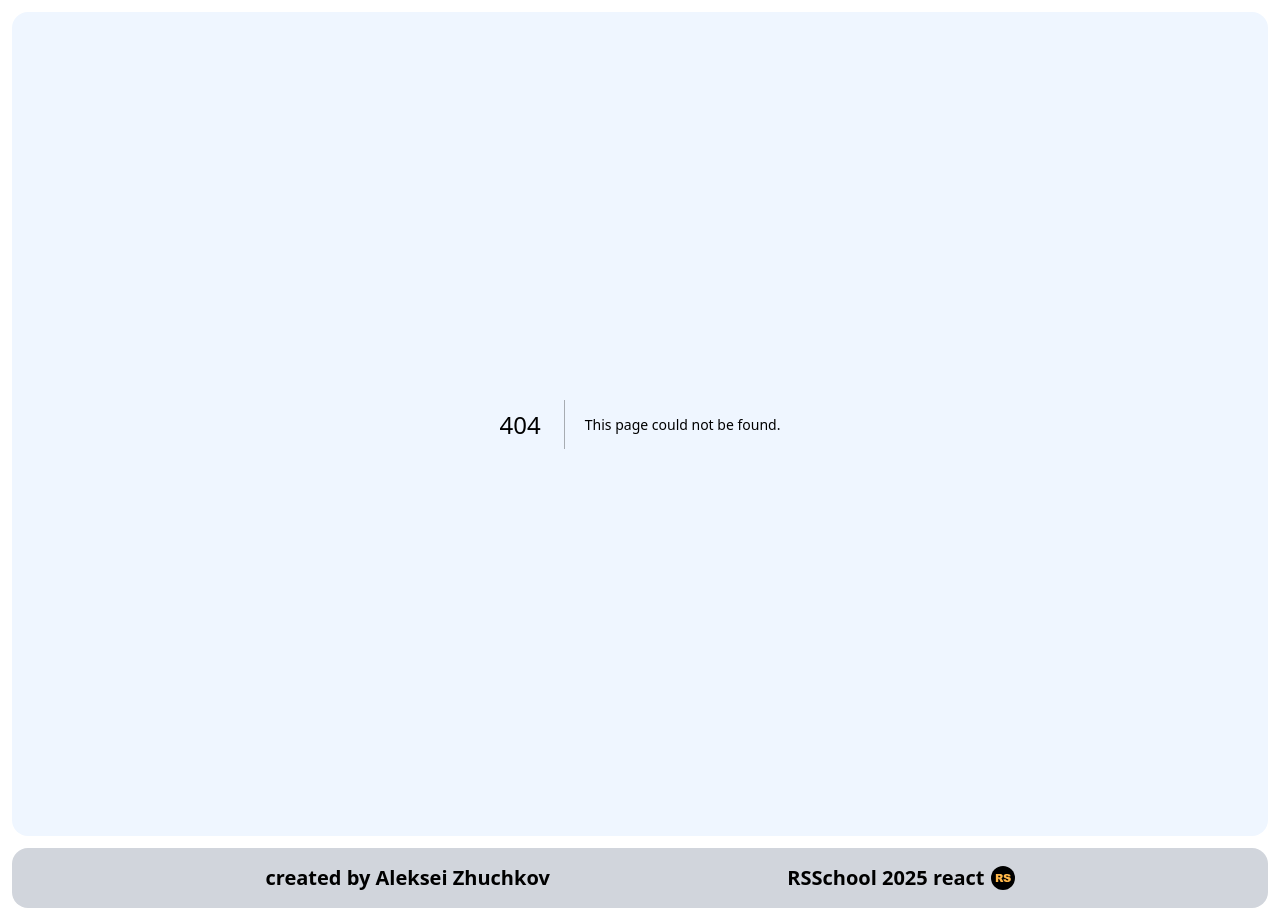
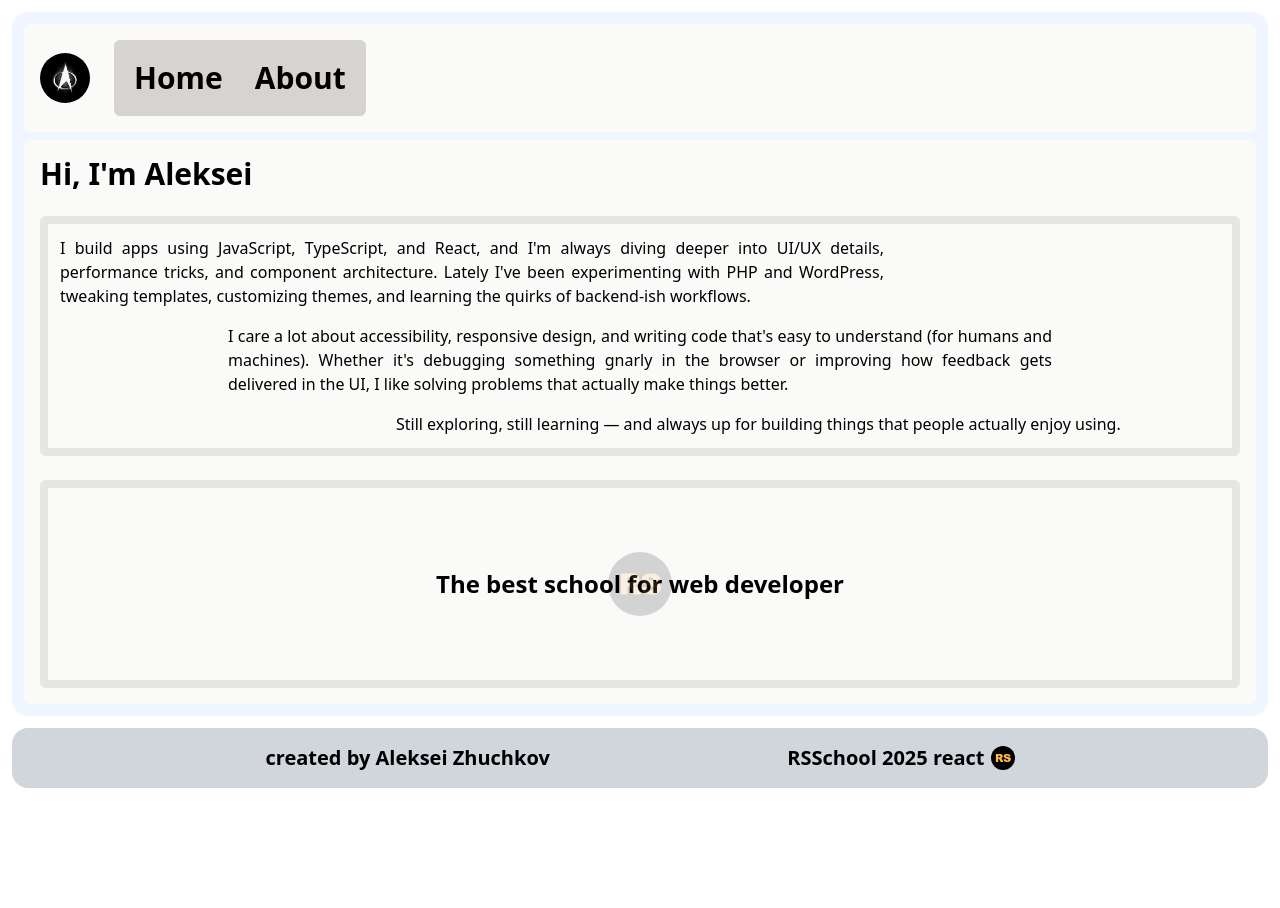
Before and after one commit to kelzerock/rs-react-2025, a Next.js app: page /about in a window 1280 px wide. Before the commit this address had no page. After the commit the page ends 800 px from the top, so only its background shows below. Built offline with nearby package versions, Linux system fonts and the light colour scheme.

Commit message:
feat: add about page

```diff
--- a/next.config.ts
+++ b/next.config.ts
@@ -1,7 +1,6 @@
 import type { NextConfig } from "next";
 
 const nextConfig: NextConfig = {
-  output: "export", // Outputs a Single-Page Application (SPA).
   distDir: "./dist", // Changes the build output directory to `./dist/`.
   experimental: {
     optimizePackageImports: ["tailwindcss"],
--- /dev/null
+++ b/src/app/StoreProvider.tsx
@@ -0,0 +1,17 @@
+"use client";
+import { AppStore, store } from "@/store/store";
+import { useRef } from "react";
+import { Provider } from "react-redux";
+
+export default function StoreProvider({
+  children,
+}: {
+  children: React.ReactNode;
+}) {
+  const storeRef = useRef<AppStore | null>(null);
+  if (!storeRef.current) {
+    storeRef.current = store();
+  }
+
+  return <Provider store={storeRef.current}>{children}</Provider>;
+}
--- a/src/page/aboutPage/AboutPage.tsx
+++ b/src/app/about/page.tsx
@@ -1,4 +1,5 @@
-import logo from "../../assets/rss-logo.svg";
+import Image from "next/image";
+import logo from "../../../public/assets/rss-logo.svg";
 
 const AboutPage = () => {
   return (
@@ -45,7 +46,7 @@ const AboutPage = () => {
           <span className=" font-bold text-2xl text-center dark:text-stone-300">
             The best school for web developer
           </span>
-          <img
+          <Image
             src={logo}
             alt="Logo Rsschool"
             className=" max-w-3/4 max-h-3/4 opacity-15 absolute"
--- a/src/app/layout.tsx
+++ b/src/app/layout.tsx
@@ -1,7 +1,8 @@
 import { Footer } from "@/components/Footer";
-// import { NavigationBar } from "@/components/NavigationBar";
+import { NavigationBar } from "@/components/NavigationBar";
 import type { Metadata } from "next";
 import "./global.css";
+import StoreProvider from "./StoreProvider";
 
 export const metadata: Metadata = {
   title: "Star trek",
@@ -42,8 +43,10 @@ export default function RootLayout({
             className="bg-blue-50 rounded-2xl p-3 flex flex-col gap-2 grow dark:bg-stone-800"
             data-testid="app-main-container"
           >
-            {/* <NavigationBar /> */}
-            {children}
+            <StoreProvider>
+              <NavigationBar />
+              {children}
+            </StoreProvider>
           </main>
           <Footer />
         </div>
--- a/src/components/NavigationBar.tsx
+++ b/src/components/NavigationBar.tsx
@@ -1,7 +1,10 @@
-import { NavLink } from "react-router";
+"use client";
+
 import { Paths } from "../models/enums/paths";
-import logo from "../assets/logo.webp";
-import { ThemePanel } from "./ThemePanel";
+import logo from "../../public/assets/logo.webp";
+// import { ThemePanel } from "./ThemePanel";
+import Image from "next/image";
+import Link from "next/link";
 
 export const NavigationBar = () => {
   return (
@@ -9,7 +12,7 @@ export const NavigationBar = () => {
       data-testid="wrapper"
       className=" flex gap-6 bg-stone-50 dark:bg-stone-700 p-4 rounded-md items-center relative"
     >
-      <img
+      <Image
         data-testid="logo"
         src={logo}
         alt="logo star trek"
@@ -20,24 +23,18 @@ export const NavigationBar = () => {
           {Object.entries(Paths).map(([key, value]) => {
             return (
               <li key={key} className="w-full h-full sm:w-auto">
-                <NavLink
-                  to={value}
-                  className={({ isActive }) => {
-                    const active = isActive ? " underline" : "";
-                    return (
-                      active +
-                      " block text-3xl font-bold bg-stone-300 dark:bg-stone-700 dark:hover:bg-stone-500 dark:text-stone-400 rounded-md p-3 hover:bg-stone-700 hover:text-stone-200 transition-colors duration-500 capitalize"
-                    );
-                  }}
+                <Link
+                  href={value}
+                  className="block text-3xl font-bold bg-stone-300 dark:bg-stone-700 dark:hover:bg-stone-500 dark:text-stone-400 rounded-md p-3 hover:bg-stone-700 hover:text-stone-200 transition-colors duration-500 capitalize"
                 >
                   {key}
-                </NavLink>
+                </Link>
               </li>
             );
           })}
         </ul>
       </nav>
-      <ThemePanel />
+      {/* <ThemePanel /> */}
     </header>
   );
 };
--- a/src/hooks/appHook.tsx
+++ b/src/hooks/appHook.tsx
@@ -1,5 +1,6 @@
-import { useDispatch, useSelector } from "react-redux";
-import type { AppDispatch, RootState } from "../store/store";
+import { useDispatch, useSelector, useStore } from "react-redux";
+import type { AppDispatch, AppStore, RootState } from "../store/store";
 
 export const useAppDispatch = useDispatch.withTypes<AppDispatch>();
 export const useAppSelector = useSelector.withTypes<RootState>();
+export const useAppStore = useStore.withTypes<AppStore>();
--- a/src/store/store.ts
+++ b/src/store/store.ts
@@ -3,7 +3,8 @@ import itemsReducer from "./itemsSlice";
 import { stapiAPI } from "../serviceAPI/stapiAPI";
 import { setupListeners } from "@reduxjs/toolkit/query/react";
 
-export const store = configureStore({
+export const store = () => {
+  return configureStore({
     reducer: {
       items: itemsReducer,
       [stapiAPI.reducerPath]: stapiAPI.reducer,
@@ -13,9 +14,12 @@ export const store = configureStore({
         stapiAPI.middleware,
       ),
   });
+};
 
-setupListeners(store.dispatch);
+setupListeners(store().dispatch);
 
-export type RootState = ReturnType<typeof store.getState>;
+export type AppStore = ReturnType<typeof store>;
 
-export type AppDispatch = typeof store.dispatch;
+export type RootState = ReturnType<AppStore["getState"]>;
+
+export type AppDispatch = AppStore["dispatch"];
```
Also changed, not shown: 1 other file (tests, documents, lock files or other folders). Lines whose indentation alone changed are shown as unchanged.
